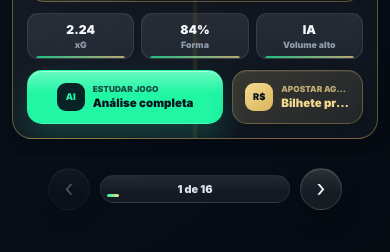
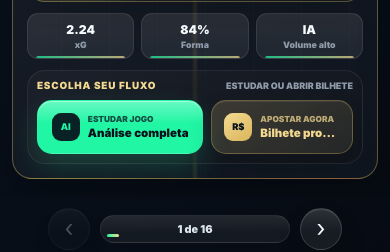
Before and after one commit to duqueroleta/DuqueSports-Codex, a React (Vite) app: page / in a window 390 px wide. Shown: the part 1073-1325 px from the top of the page. Built offline with nearby package versions, Linux system fonts and the light colour scheme; no server answers.

Commit message:
style(mobile): clarify match card actions

```diff
--- a/src/components/matches/MobileMatchSlide.jsx
+++ b/src/components/matches/MobileMatchSlide.jsx
@@ -113,7 +113,12 @@ function MobileMatchSlide({ match }) {
           })}
         </div>
 
-        <div className="mobile-match-actions-v2">
+        <div className="mobile-match-actions-v2" aria-label="Ações principais do jogo">
+          <div className="mobile-match-actions-label">
+            <span>Escolha seu fluxo</span>
+            <small>Estudar ou abrir bilhete</small>
+          </div>
+          <div className="mobile-match-actions-buttons">
             <Link to={`/jogos/${match.id}`}>
               <span aria-hidden="true">AI</span>
               <span>
@@ -135,6 +140,7 @@ function MobileMatchSlide({ match }) {
             </a>
           </div>
         </div>
+      </div>
     </article>
   );
 }
--- a/src/styles/mobile-match-slide.css
+++ b/src/styles/mobile-match-slide.css
@@ -386,12 +386,51 @@
 
   .mobile-match-actions-v2 {
     display: grid;
-    grid-template-columns: minmax(0, 1.2fr) minmax(0, 0.8fr);
-    gap: 9px;
+    gap: 8px;
     margin-top: auto;
+    padding: 9px;
+    border: 1px solid rgba(255, 255, 255, 0.075);
+    border-radius: 18px;
+    background:
+      linear-gradient(145deg, rgba(255, 255, 255, 0.055), rgba(255, 255, 255, 0.02)),
+      rgba(5, 7, 11, 0.28);
   }
 
-  .mobile-match-actions-v2 a {
+  .mobile-match-actions-label {
+    display: flex;
+    justify-content: space-between;
+    gap: 8px;
+    align-items: center;
+    min-width: 0;
+  }
+
+  .mobile-match-actions-label span,
+  .mobile-match-actions-label small {
+    overflow: hidden;
+    font-weight: 950;
+    text-overflow: ellipsis;
+    text-transform: uppercase;
+    white-space: nowrap;
+  }
+
+  .mobile-match-actions-label span {
+    color: var(--color-gold-soft);
+    font-size: 0.62rem;
+    letter-spacing: 0.08em;
+  }
+
+  .mobile-match-actions-label small {
+    color: #8f9baa;
+    font-size: 0.56rem;
+  }
+
+  .mobile-match-actions-buttons {
+    display: grid;
+    grid-template-columns: minmax(0, 1.08fr) minmax(0, 0.92fr);
+    gap: 8px;
+  }
+
+  .mobile-match-actions-buttons a {
     position: relative;
     display: inline-flex;
     gap: 8px;
@@ -418,7 +457,7 @@
     touch-action: manipulation;
   }
 
-  .mobile-match-actions-v2 a > span:first-child {
+  .mobile-match-actions-buttons a > span:first-child {
     position: relative;
     z-index: 1;
     display: grid;
@@ -433,7 +472,7 @@
     font-weight: 1000;
   }
 
-  .mobile-match-actions-v2 a > span:last-child {
+  .mobile-match-actions-buttons a > span:last-child {
     position: relative;
     z-index: 1;
     display: grid;
@@ -442,27 +481,27 @@
     text-align: left;
   }
 
-  .mobile-match-actions-v2 a small,
-  .mobile-match-actions-v2 a strong {
+  .mobile-match-actions-buttons a small,
+  .mobile-match-actions-buttons a strong {
     overflow: hidden;
     text-overflow: ellipsis;
     white-space: nowrap;
   }
 
-  .mobile-match-actions-v2 a small {
+  .mobile-match-actions-buttons a small {
     font-size: 0.52rem;
     font-weight: 1000;
     opacity: 0.72;
     text-transform: uppercase;
   }
 
-  .mobile-match-actions-v2 a strong {
+  .mobile-match-actions-buttons a strong {
     font-size: 0.72rem;
     font-weight: 950;
     line-height: 1.05;
   }
 
-  .mobile-match-actions-v2 a::after {
+  .mobile-match-actions-buttons a::after {
     position: absolute;
     inset: 0;
     background: linear-gradient(100deg, transparent 0 38%, rgba(255, 255, 255, 0.28) 48%, transparent 60%);
@@ -473,17 +512,17 @@
     transition: transform 240ms ease;
   }
 
-  .mobile-match-actions-v2 a:hover,
-  .mobile-match-actions-v2 a:focus-visible {
+  .mobile-match-actions-buttons a:hover,
+  .mobile-match-actions-buttons a:focus-visible {
     transform: translateY(-1px);
   }
 
-  .mobile-match-actions-v2 a:hover::after,
-  .mobile-match-actions-v2 a:focus-visible::after {
+  .mobile-match-actions-buttons a:hover::after,
+  .mobile-match-actions-buttons a:focus-visible::after {
     transform: translateX(72%);
   }
 
-  .mobile-match-actions-v2 a:last-child {
+  .mobile-match-actions-buttons a:last-child {
     border-color: rgba(217, 180, 91, 0.34);
     color: var(--color-gold-soft);
     background:
@@ -494,12 +533,12 @@
       0 12px 24px rgba(0, 0, 0, 0.16);
   }
 
-  .mobile-match-actions-v2 a:last-child > span:first-child {
+  .mobile-match-actions-buttons a:last-child > span:first-child {
     color: #07111c;
     background: linear-gradient(145deg, var(--color-gold-soft), var(--color-gold));
   }
 
-  .mobile-match-actions-v2 a:last-child::after {
+  .mobile-match-actions-buttons a:last-child::after {
     background: linear-gradient(100deg, transparent 0 40%, rgba(217, 180, 91, 0.18) 50%, transparent 62%);
   }
 }
```
Lines whose indentation alone changed are shown as unchanged.
